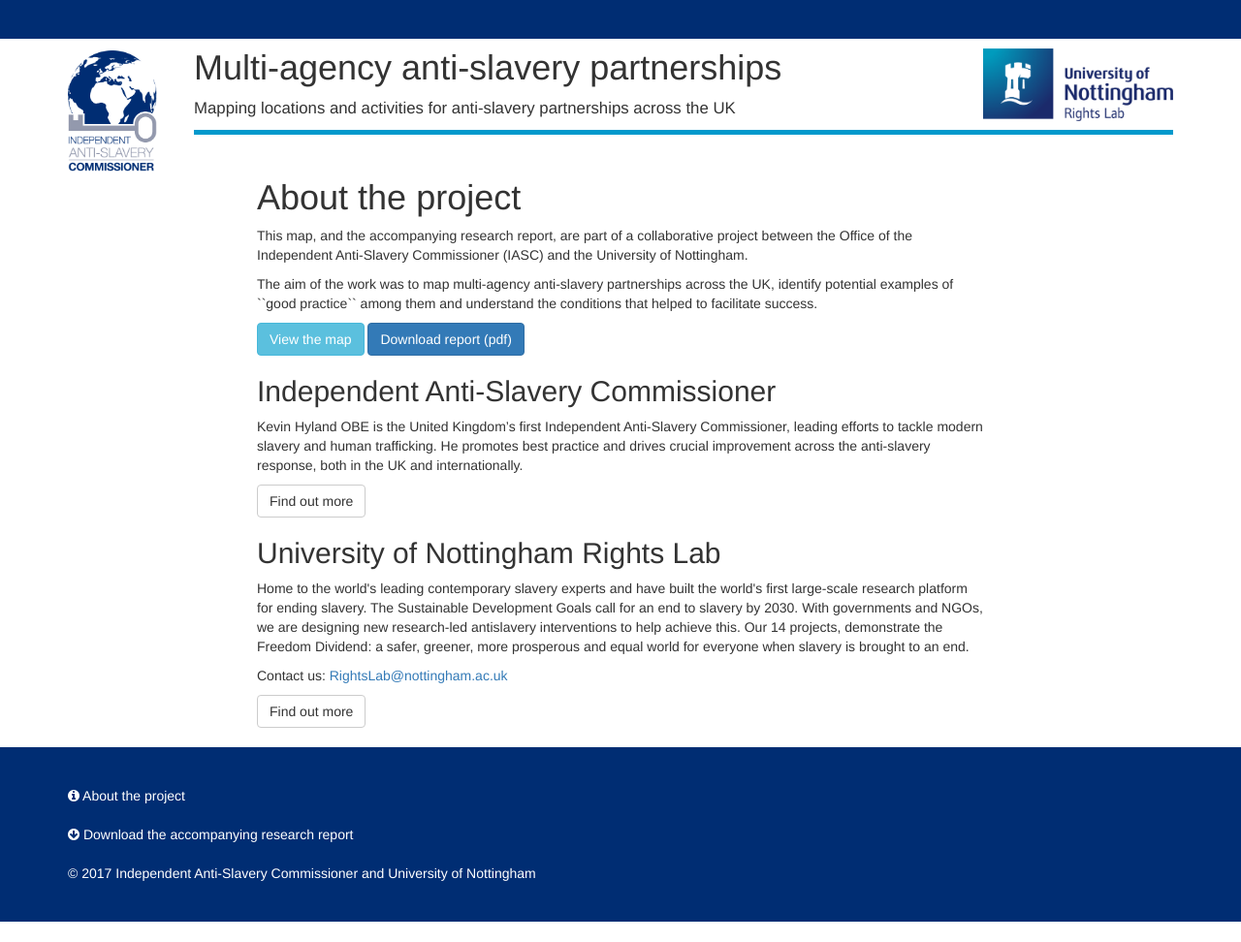
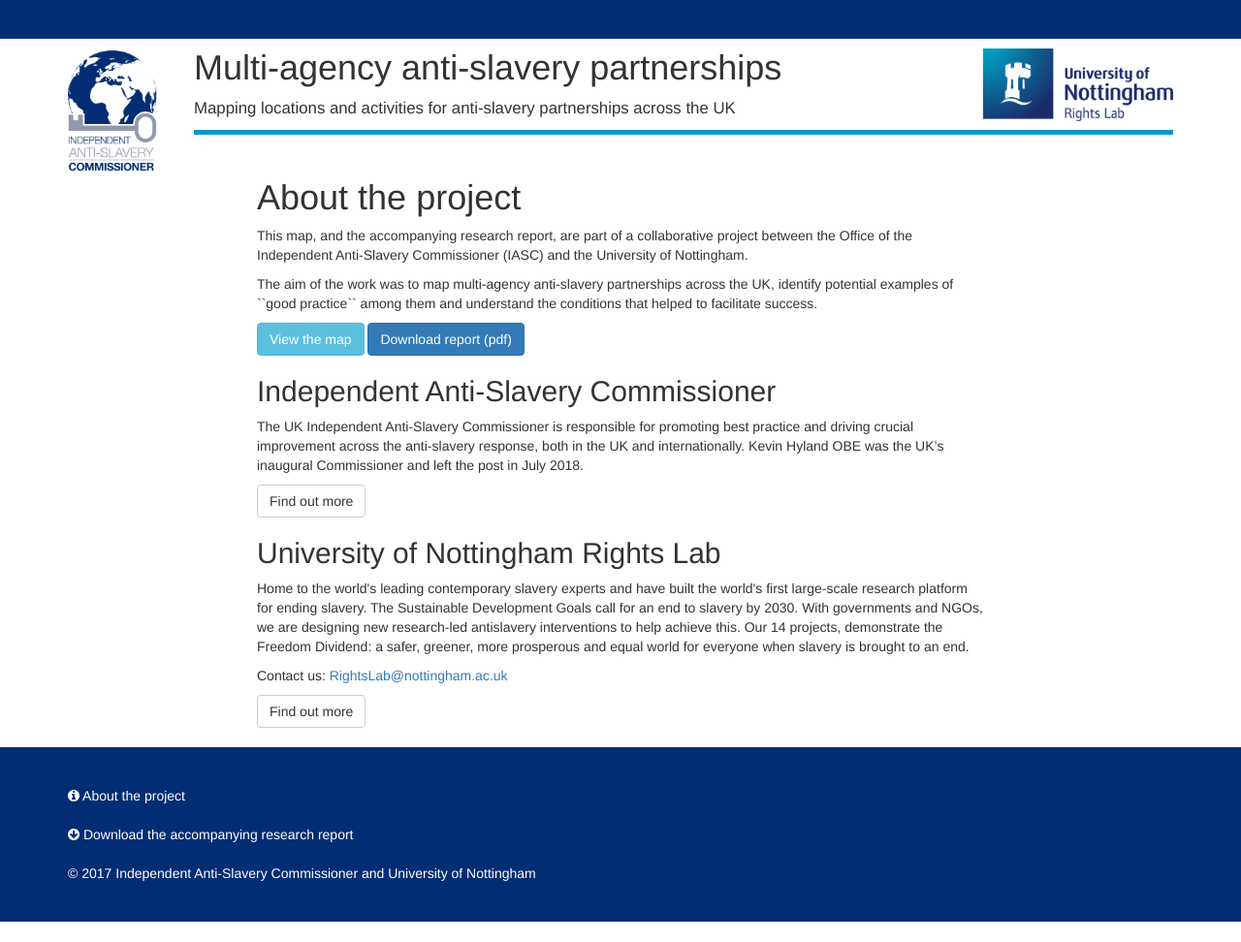
Before and after one commit to iascmap/iascmap.github.io, a Jekyll site: the page built from about.html, in a window 1280 px wide. Shown: the whole page at 97% size. Built offline with Jekyll 4.4.1, drawn with Linux system fonts in a browser that asks for light colours.

Commit message:
update re Commissioner

```diff
--- a/about.html
+++ b/about.html
@@ -21,7 +21,7 @@ permalink: /about/
 
   			<h2>Independent Anti-Slavery Commissioner</h2>
 
-        <p>Kevin Hyland OBE is the United Kingdom’s first Independent Anti-Slavery Commissioner, leading efforts to tackle modern slavery and human trafficking. He promotes best practice and drives crucial improvement across the anti-slavery response, both in the UK and internationally.</p>
+        <p>The UK Independent Anti-Slavery Commissioner is responsible for promoting best practice and driving crucial improvement across the anti-slavery response, both in the UK and internationally. Kevin Hyland OBE was the UK’s inaugural Commissioner and left the post in July 2018.</p>
 
         <a class="btn btn-default" href="http://www.antislaverycommissioner.co.uk/">Find out more</a>
 
```
